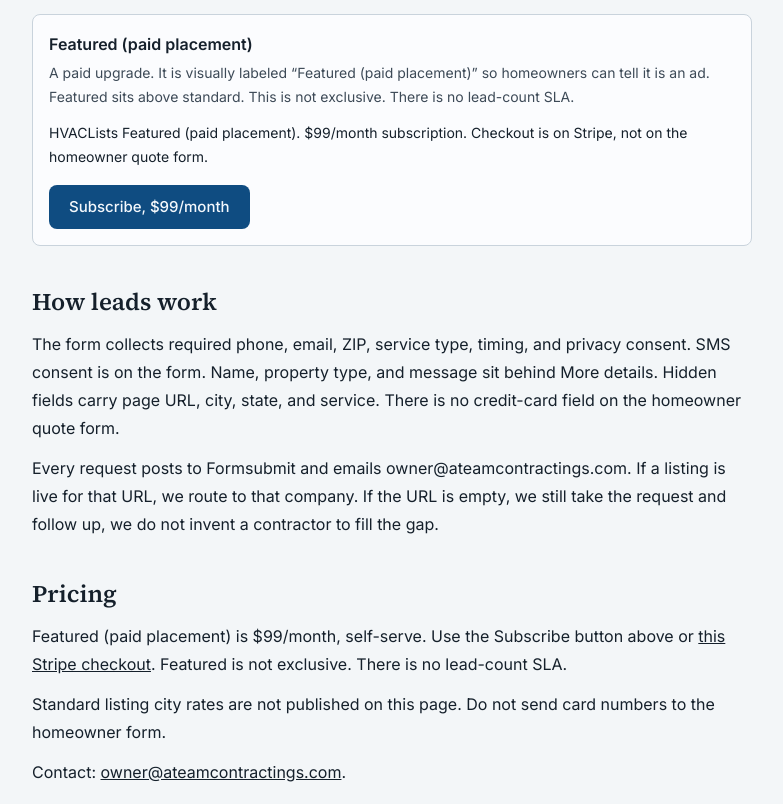
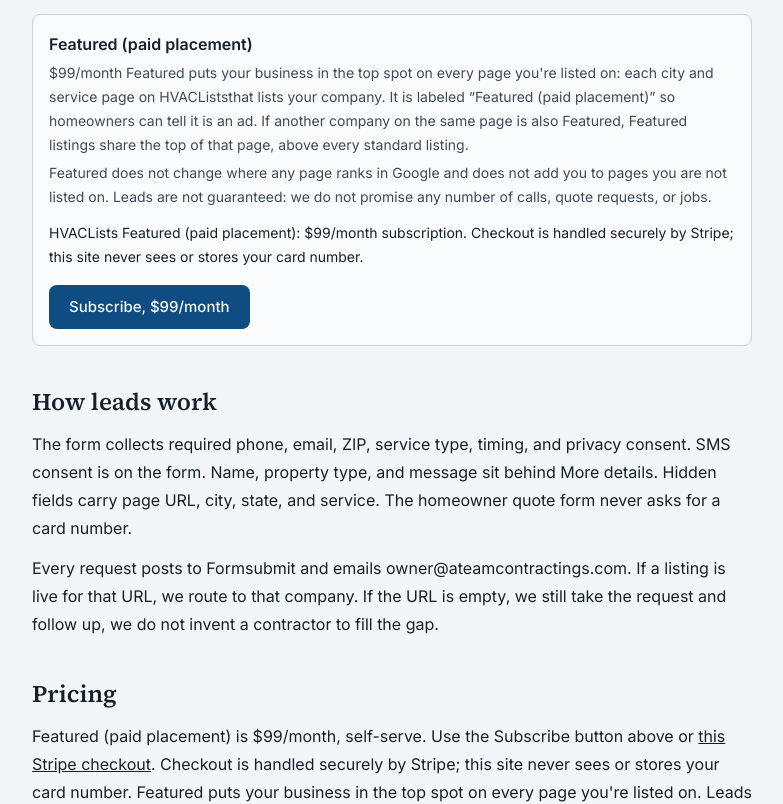
Before and after one commit to ateamowner/hvaclists, a Next.js app: page /for-pros in a window 1280 px wide. Shown: the part 525-1329 px from the top of the page, without its empty margins (248-1031 px from the left). Built offline with nearby package versions, Linux system fonts and the light colour scheme; no server answers.

Commit message:
For Pros: Featured = top spot on every page you're listed on; Stripe checkout copy; no lead guarantee

```diff
--- a/src/app/for-pros/page.tsx
+++ b/src/app/for-pros/page.tsx
@@ -6,7 +6,7 @@
 
 const title = `For HVAC Companies: Featured Listings on ${site.name}`;
 const description =
-  `How contractors buy ${site.name} Featured (paid placement). $99/month self-serve on Stripe. Not exclusive. No lead-count SLA. The homeowner form has no credit-card field.`;
+  `How contractors buy ${site.name} Featured (paid placement): $99/month, self-serve on Stripe. Featured puts your business in the top spot on every page you're listed on. No lead guarantee.`;
 
 export const metadata: Metadata = {
   title,
@@ -42,13 +42,23 @@
         <li className="rounded-lg border border-border bg-card p-4">
           <p className="font-semibold">Featured (paid placement)</p>
           <p className="mt-1 text-sm leading-6 text-muted-foreground">
-            A paid upgrade. It is visually labeled “Featured (paid placement)”
-            so homeowners can tell it is an ad. Featured sits above standard.
-            This is not exclusive. There is no lead-count SLA.
+            $99/month Featured puts your business in the top spot on every page
+            you&apos;re listed on: each city and service page on {site.name}
+            that lists your company. It is labeled “Featured (paid placement)”
+            so homeowners can tell it is an ad. If another company on the same
+            page is also Featured, Featured listings share the top of that
+            page, above every standard listing.
+          </p>
+          <p className="mt-1 text-sm leading-6 text-muted-foreground">
+            Featured does not change where any page ranks in Google and does
+            not add you to pages you are not listed on. Leads are not
+            guaranteed: we do not promise any number of calls, quote requests,
+            or jobs.
           </p>
           <p className="mt-3 text-sm leading-6">
-            HVACLists Featured (paid placement). $99/month subscription.
-            Checkout is on Stripe, not on the homeowner quote form.
+            {site.name} Featured (paid placement): $99/month subscription.
+            Checkout is handled securely by Stripe; this site never sees or
+            stores your card number.
           </p>
           <a
             href={site.featuredCheckoutUrl}
@@ -66,8 +76,8 @@
         The form collects required phone, email, ZIP, service type, timing, and
         privacy consent. SMS consent is on the form. Name, property type, and
         message sit behind More details. Hidden fields carry page URL, city,
-        state, and service. There is no credit-card field on the homeowner
-        quote form.
+        state, and service. The homeowner quote form never asks for a card
+        number.
       </p>
       <p className="mt-3 leading-7">
         Every request posts to Formsubmit and emails {site.leadsEmail}. If a
@@ -83,11 +93,12 @@
         <a href={site.featuredCheckoutUrl} className="underline">
           this Stripe checkout
         </a>
-        . Featured is not exclusive. There is no lead-count SLA.
+        . Checkout is handled securely by Stripe; this site never sees or
+        stores your card number. Featured puts your business in the top spot
+        on every page you&apos;re listed on. Leads are not guaranteed.
       </p>
       <p className="mt-3 leading-7">
-        Standard listing city rates are not published on this page. Do not send
-        card numbers to the homeowner form.
+        Standard listing city rates are not published on this page.
       </p>
       <p className="mt-3 leading-7">
         Contact:{" "}
--- a/src/components/sticky-mobile-cta.tsx
+++ b/src/components/sticky-mobile-cta.tsx
@@ -14,16 +14,18 @@
 
   useEffect(() => {
     const form = document.getElementById("quote");
-    if (!form) {
-      setQuoteInView(false);
-      return;
-    }
+    if (!form) return;
     const observer = new IntersectionObserver(
       ([entry]) => setQuoteInView(entry.intersectionRatio >= 0.4),
       { threshold: [0, 0.4, 1] }
     );
     observer.observe(form);
-    return () => observer.disconnect();
+    return () => {
+      observer.disconnect();
+      // Reset on route change so a stale "in view" state does not hide the
+      // bar on the next page.
+      setQuoteInView(false);
+    };
   }, [pathname]);
 
   if (isForProsPath(pathname) || isPrivacyPath(pathname)) return null;
--- a/src/lib/content.ts
+++ b/src/lib/content.ts
@@ -229,7 +229,7 @@
     },
     {
       question: `How do contractors get on this ${city.name} page?`,
-      answer: `See the For Pros page. Companies can buy a labeled Featured (paid placement). There is no credit-card field on the homeowner form.`,
+      answer: `See the For Pros page. Companies can buy a labeled Featured (paid placement), $99/month, which puts your business in the top spot on every page you're listed on. Leads are not guaranteed. Checkout is handled securely by Stripe; this site never sees or stores card numbers.`,
     },
   ];
 }
```
